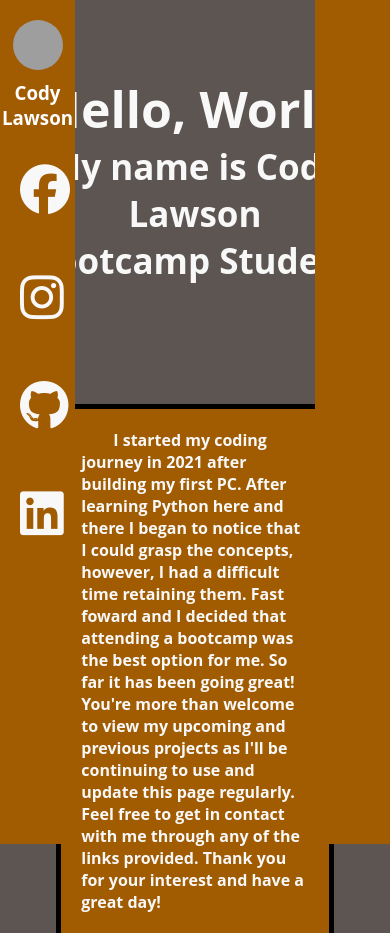
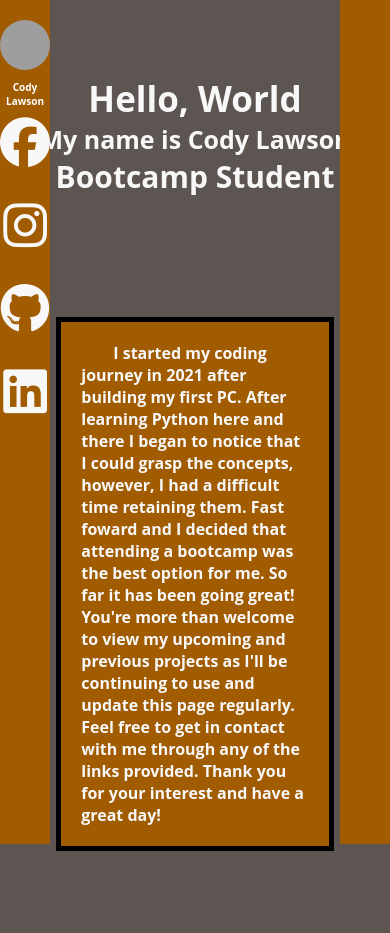
Before and after one commit to Grillmast/Portfolio, a plain HTML site: page index.html in a window 390 px wide. Shown: the top 933 px of the page. Drawn offline with Linux system fonts and the light colour scheme; grey boxes are pictures that could not be loaded.

Commit message:
Changed css code to enhance user experience on smaller mobile device

```diff
--- a/css/style.css
+++ b/css/style.css
@@ -185,17 +185,18 @@ footer > p {
 
 /* Extra small devices (phones, 600px and down) */
 @media only screen and (max-width: 600px) {
-    .wrapper .sidebar {width: 75px;}
+    .wrapper .sidebar {width: 50px;}
     .wrapper .sidebar .profile img {width: 50px;}
     .wrapper .sidebar .profile img {height: 50px;}
-    .wrapper .sidebar .profile a {margin: 0px;}
-    .wrapper2 {width: 75px;}
+    .wrapper .sidebar .profile a {margin: -25px;}
+    .wrapper .sidebar .profile h3 {font-size: 10px;}
+    .wrapper2 {width: 50px;}
     .side-btn {width: 50px;}
     .side-btn {height: 35px;}
     .side-btn {font-size: 13px;}
-    header h5 {font-size: 50px;}
-    header h1 {font-size: 35px;}
-    header h2 {font-size: 35px;}
+    header h5 {font-size: 35px;}
+    header h1 {font-size: 25px;}
+    header h2 {font-size: 30px;}
     .hero-section {margin-bottom: 100px;}
     header {margin-bottom: 100px;}
     p {font-size: medium;}
```
